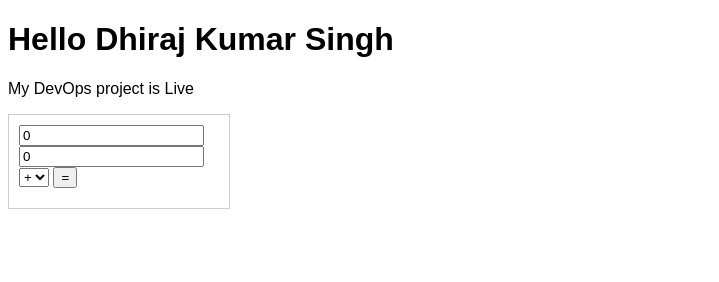
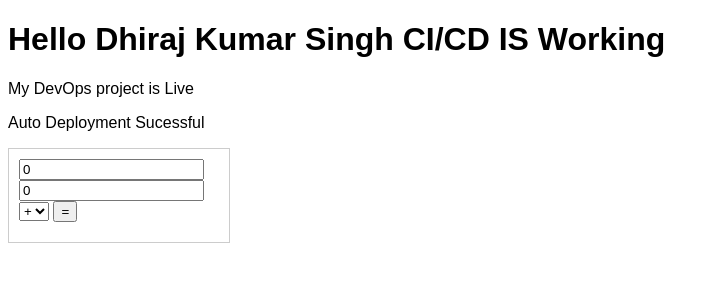
Before and after one commit to pateldheeraj95-tech/docker-nginx-app, a plain HTML site: page index.html in a window 1280 px wide. Shown: the whole page, without its empty margins (0-719 px from the left). Drawn offline with Linux system fonts and the light colour scheme.

Commit message:
Update index.html
some changes

```diff
--- a/index.html
+++ b/index.html
@@ -19,8 +19,9 @@
   </style>
 </head>
 <body>
-  <h1>Hello Dhiraj Kumar Singh</h1>
+  <h1>Hello Dhiraj Kumar Singh CI/CD IS Working</h1>
   <p>My DevOps project is Live </p>
+  <p> Auto Deployment Sucessful</p>
   <div id="calculator">
     <input type="number" id="num1" value="0" />
     <input type="number" id="num2" value="0" />
```
